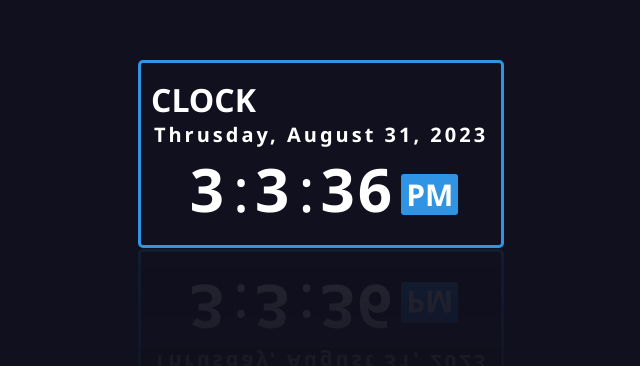
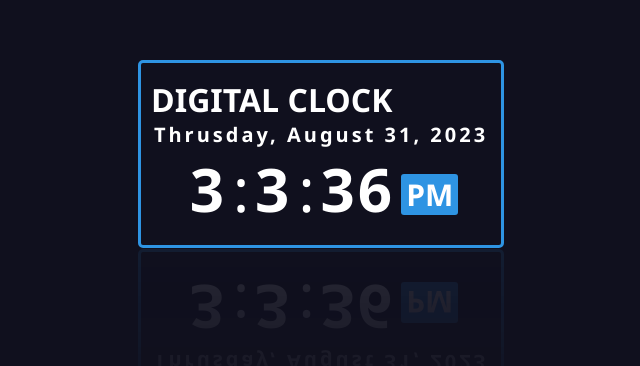
Before and after one commit to GorantlaSandeep/digital, a plain HTML site: page index.html in a window 1280 px wide. Shown: the part 246-612 px from the top of the page, without its empty margins (319-959 px from the left). Drawn offline with Linux system fonts and the light colour scheme.

Commit message:
headingchanged

```diff
--- a/index.html
+++ b/index.html
@@ -7,7 +7,11 @@
     </head>
     <body onload="initClock()">
         <div Class="datetime">
-            <h1>CLOCK</h1>
+            <h1>DIGITAL CLOCK</h1>
+
+
+
+
             <div class="date">
                 <span id="dayname">Day</span>,
                 <span id="Month">Month</span>
```
